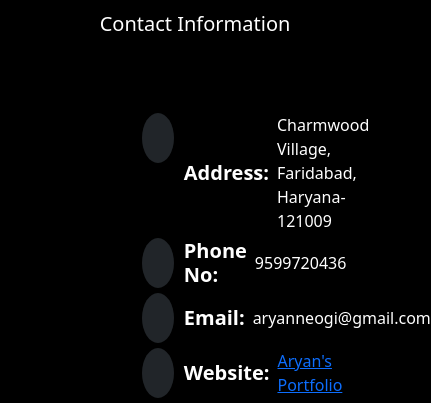
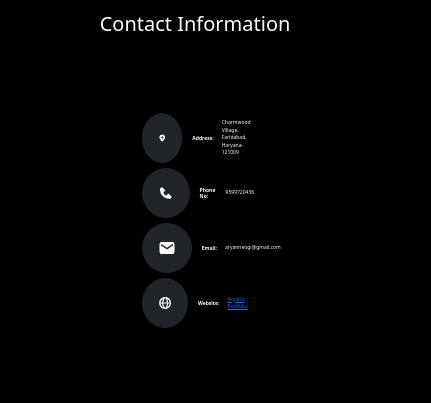
Before and after one commit to 12lettername/My-personal-Site, a plain HTML site: page contactMe.html in a window 390 px wide. Shown: the part 656-1059 px from the top of the page, 431 px wide, since content can reach past the window. After the commit the page ends 989 px from the top, so only its background shows below. Drawn offline with nearby package versions, Linux system fonts and the light colour scheme.

Commit message:
Made Imrovements

```diff
--- a/contactMe.css
+++ b/contactMe.css
@@ -79,16 +79,93 @@ ul {
 
     margin-left: 32%;
   }
-  .Information{
-    display: flex;
-    flex-direction: column;
-  }
+
   .address,.phone,.email,.web{
     display: flex;
     flex-direction: row;
     margin: 5px;
     gap: 10px;
+    width: fit-content!important;
   }
+   @media (max-width:1014px) {
+    .address h3{
+      font-size: 15px!important;
+    }
+    .address p{
+      font-size: 10px!important;
+    }
+    .phone h3{
+      font-size: 15px!important;
+    }
+    .phone p{
+      font-size: 10px!important;
+    }
+    .email h3{
+      font-size: 15px!important;
+    }
+    .email p{
+      font-size: 10px!important;
+    }
+    .web h3{
+      font-size: 15px!important;
+    }
+    .web p{
+      font-size: 10px!important;
+    }
+  }
+  @media (max-width:720px) {
+    .address h3{
+      font-size: 10px!important;
+    }
+    .address p{
+      font-size: 5px!important;
+    }
+    .phone h3{
+      font-size: 10px!important;
+    }
+    .phone p{
+      font-size: 5px!important;
+    }
+    .email h3{
+      font-size: 10px!important;
+    }
+    .email p{
+      font-size: 5px!important;
+    }
+    .web h3{
+      font-size: 10px!important;
+    }
+    .web p{
+      font-size: 5px!important;
+    }
+  }
+  @media (max-width:520px) {
+    .address h3{
+      font-size: 5px!important;
+    }
+    .address p{
+      font-size: 5px!important;
+    }
+    .phone h3{
+      font-size: 5px!important;
+    }
+    .phone p{
+      font-size: 5px!important;
+    }
+    .email h3{
+      font-size: 5px!important;
+    }
+    .email p{
+      font-size: 5px!important;
+    }
+    .web h3{
+      font-size: 5px!important;
+    }
+    .web p{
+      font-size: 5px!important;
+    }
+  }
+
 
   @keyframes slideTop {
     0%{
```
Also changed, not shown: about.html (+3 -2 lines), education.html (+1 -1 lines).
